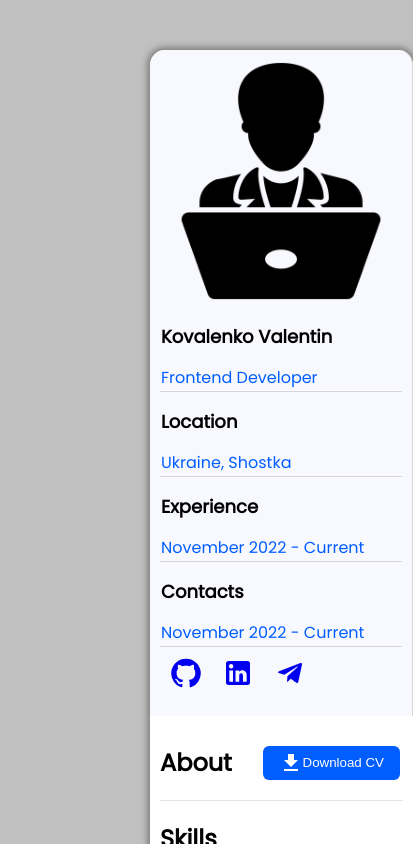
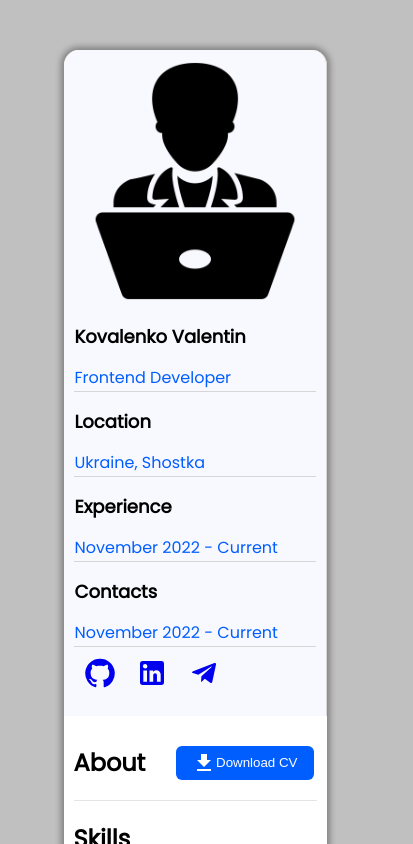
Before and after one commit to ValentinProg/pf-project-2, a React (Create React App) app: page / in a window 390 px wide. Shown: the top 844 px of the page, 413 px wide, since content can reach past the window. Built offline with nearby package versions, Linux system fonts and the light colour scheme.

Commit message:
mobile change

```diff
--- a/src/components/Content.css
+++ b/src/components/Content.css
@@ -1,6 +1,6 @@
 .wrapper {
   display: flex;
-  /* justify-content: center; */
+  justify-content: center;
   /* margin: 5rem; */
 /* padding: 5rem; */
   /* margin: 0 auto; */
@@ -125,7 +125,7 @@ button:active {
   .content {
     display: flex;
     flex-direction: column;
-    justify-content: center;
+    /* justify-content: center; */
 
   }
 
```
